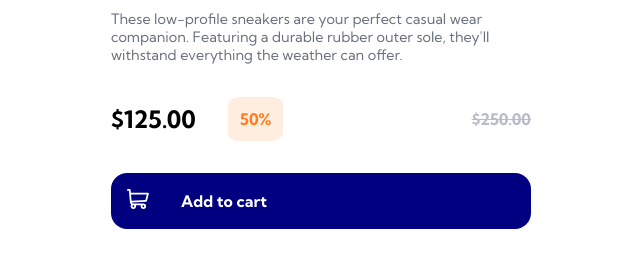
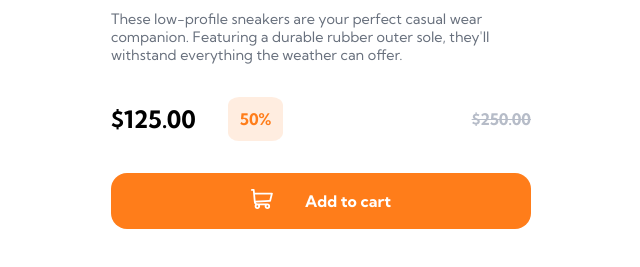
Before and after one commit to nashetty/SOCMobileProductPage, a plain HTML site: page index.html in a window 1280 px wide. Shown: the part 531-798 px from the top of the page, without its empty margins (319-959 px from the left). Drawn offline with Linux system fonts and the light colour scheme.

Commit message:
Fixes Add to Cart Button

```diff
--- a/styles.css
+++ b/styles.css
@@ -164,10 +164,13 @@ body {
   color: var(--white);
   display: flex;
   flex-direction: row;
-  justify-content: left;
+  /* justify-content: left; */
+  justify-content: center;
   align-items: center;
   border-radius: 2vmin;
   padding: 2vh;
+  background-color: hsl(26, 100%, 55%);
+
 }
 
 .add-to-cart img {
```
